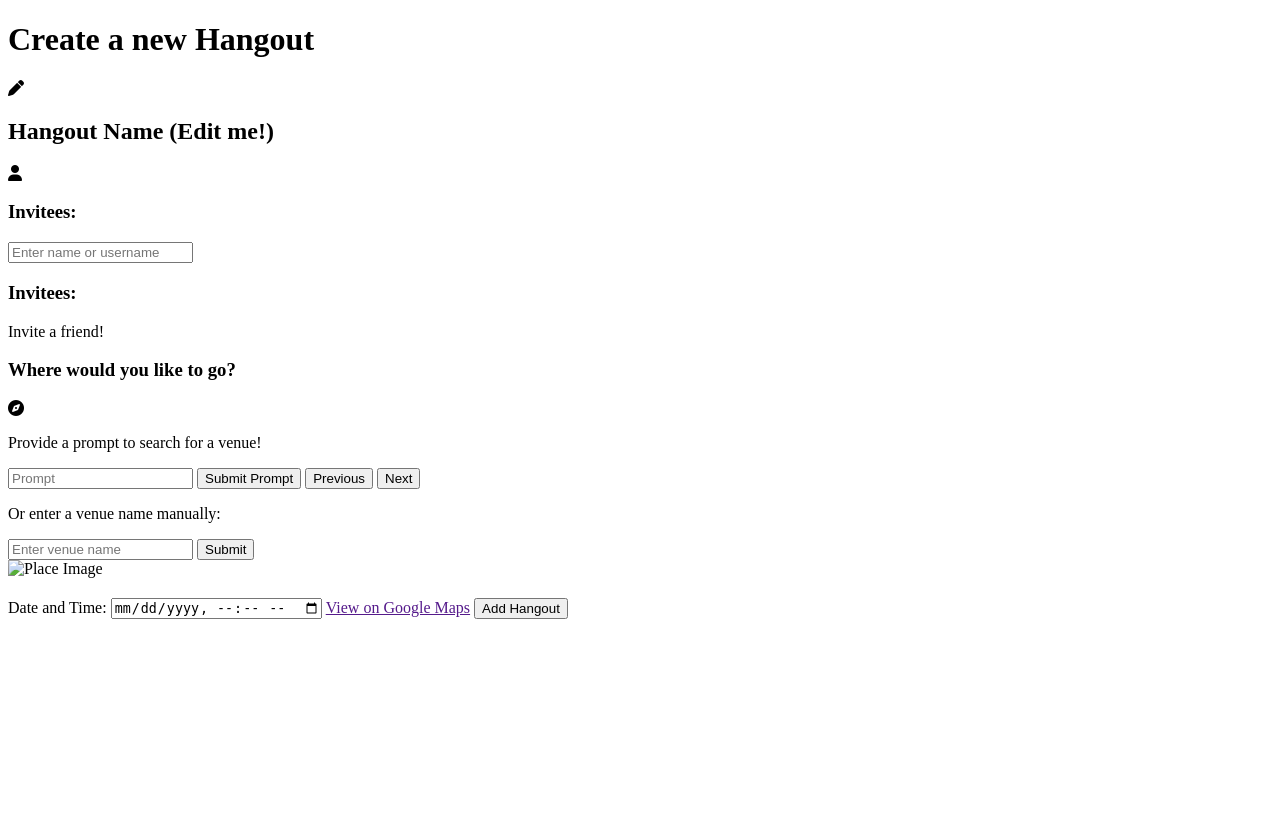
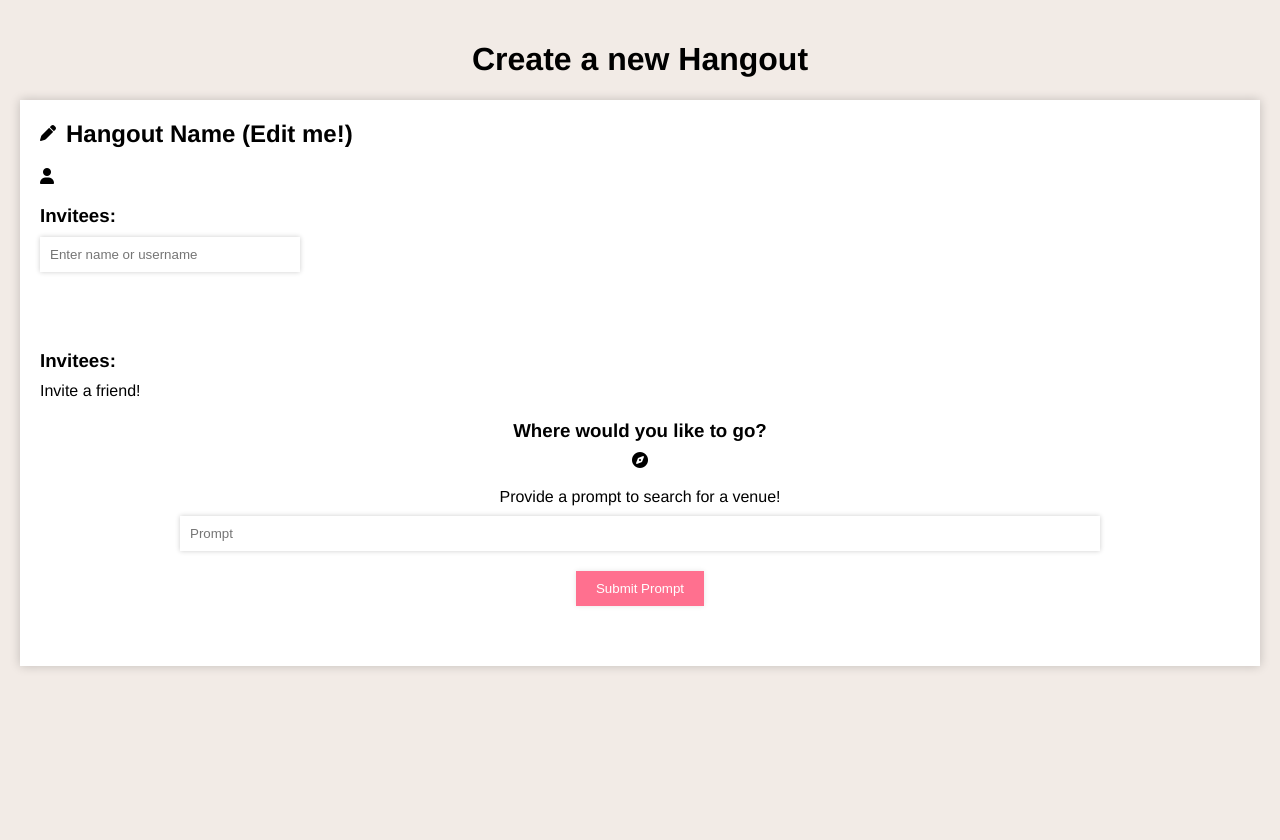
Before and after one commit to ralphmettle/meet.ly, a Flask app: page /hangouts/new in a window 1280 px wide. Before the commit the page ends 619 px from the top, so only its background shows below. Run offline with Flask 3, Linux system fonts and the light colour scheme; a user stored in the database is signed in; some libraries are stand-ins or nearby versions.

Commit message:
Almost done! Last few CSS to do.

```diff
--- a/static/css/new_hangout.css
+++ b/static/css/new_hangout.css
@@ -0,0 +1,247 @@
+:root {
+    --accent-color: #86786f;
+    --accent-color-dark: #534e4a;
+    --accent-color-darker: #161a46;
+    --secondary-color: #ff708f;
+    --secondary-color-light: #ff85aa;
+    --background-color: #f2ebe6;
+    --text-color: #616161;
+    --text-color-dark: #0e0e0e;
+}
+
+body {
+    font-family: Helvetica, Arial, sans-serif;
+    margin: 0;
+    padding: 0;
+}
+
+.page-container {
+    display: flex;
+    flex-direction: column;
+    align-items: center;
+    justify-content: flex-start;
+    height: 100vh;
+    background-color: var(--background-color);
+    padding: 20px;
+}
+
+.form-container {
+    width: 100%;
+    background-color: #fff;
+    box-shadow: 0 0 10px rgba(0, 0, 0, 0.2);
+    padding: 20px;
+    box-sizing: border-box;
+}
+
+.hangout_title-container,
+.invitee-container,
+.location-container {
+    margin-bottom: 20px;
+}
+
+.hangout_title-container {
+    display: flex;
+    align-items: center;
+}
+
+.pen-icon {
+    margin-right: 10px;
+}
+
+.hangout_title h2 {
+    margin: 0;
+    padding: 0;
+}
+
+.invitee-container h3,
+.location-container h3 {
+    margin-bottom: 10px;
+}
+
+.location-container h3,
+.location-container i {
+  display: flex;
+  justify-content: center;
+}
+
+.invitee_search-container,
+.invitee_list-container,
+.location_input-container {
+    margin-top: 20px;
+}
+
+.invitee_search-container {
+  display: flex;
+}
+
+.invitee-container,
+.invited_list {
+  display: flex;
+  flex-direction: column;
+}
+
+#invitee-input {
+  display: flex;
+  width: 20%;
+  padding: 10px;
+  margin-bottom: 20px;
+  border: white;
+  box-shadow: 0 0 5px rgba(0, 0, 0, 0.2);
+  align-self: center;
+}
+
+.invitee-card,
+.invited-card {
+    display: flex;
+    flex-direction: row;
+    align-items: center;
+    padding: 10px;
+    margin: 10px;
+    box-shadow: 0 0 2px rgba(0, 0, 0, 0.2);
+    max-width: 250px;
+    height: 75px;
+    background-color: white;
+}
+
+.invitee-card img,
+.invited-card img {
+    width: 50px;
+    height: 50px;
+    object-fit: cover;
+    border-radius: 50%;
+    margin-right: 10px;
+    margin-left: 10px;
+}
+
+.invitee-card h3,
+.invited-card h3 {
+  margin-right: 20px;
+}
+
+
+.invitee-card button {
+  margin-right: 10px;
+  background-color: var(--secondary-color);
+  color: white;
+  padding: 10px 20px;
+  border: none;
+  cursor: pointer;
+  box-shadow: 0 0 5px rgba(0, 0, 0, 0.1);
+}
+
+
+.invited-card button {
+  margin-right: 10px;
+  background-color: var(--secondary-color);
+  color: white;
+  padding: 10px 12px;
+  border: none;
+  cursor: pointer;
+  box-shadow: 0 0 5px rgba(0, 0, 0, 0.1);
+}
+
+.location_input-container {
+    display: flex;
+    flex-direction: column;
+    align-items: center;
+}
+
+.prompt-container {
+    display: flex;
+    flex-direction: column;
+    align-items: center;
+    width: 100%;
+}
+
+.prompt-container p {
+    margin: 0 0 10px;
+    text-align: center;
+}
+
+#prompt {
+    width: 75%;
+    padding: 10px;
+    margin-bottom: 20px;
+    border: white;
+    box-shadow: 0 0 5px rgba(0, 0, 0, 0.2);
+}
+
+#prompt-submit {
+    background-color: var(--secondary-color);
+    color: white;
+    padding: 10px 20px;
+    border: none;
+    cursor: pointer;
+    box-shadow: 0 0 5px rgba(0, 0, 0, 0.1);
+    margin-bottom: 20px;
+}
+
+#prompt-submit:hover {
+    background-color: var(--secondary-color-light);
+}
+
+#prev-images,
+#next-images {
+    background-color: var(--accent-color);
+    color: white;
+    padding: 10px;
+    border: none;
+    cursor: pointer;
+    margin-top: 10px;
+    margin-bottom: 10px;
+    width: 100px;
+}
+
+.place_overlay-container {
+    display: none;
+    width: 100%;
+    margin-top: 20px;
+    background-color: #fff;
+    box-shadow: 0 0 10px rgba(0, 0, 0, 0.2);
+    padding: 10px;
+    box-sizing: border-box;
+}
+
+.overlay_content-container {
+    display: flex;
+    flex-direction: column;
+    align-items: flex-start;
+    width: 100%;
+}
+
+#place_image {
+    width: 100%;
+    max-width: 100%;
+    height: auto;
+    margin-bottom: 10px;
+}
+
+#confirm_hangout-button {
+    background-color: var(--secondary-color);
+    color: white;
+    padding: 10px 20px;
+    border: none;
+    cursor: pointer;
+    box-shadow: 0 0 5px rgba(0, 0, 0, 0.1);
+    margin-top: 20px;
+}
+
+#place_name {
+  color: var(--secondary-color);
+  font-size: 200%;
+}
+
+#confirm_hangout-button:hover {
+    background-color: var(--secondary-color-light);
+}
+
+#place_maps_link {
+    color: var(--secondary-color);
+    text-decoration: none;
+    font-size: 85%;
+    margin-top: 10px;
+}
+
+#place_maps_link:hover {
+    text-decoration: underline;
+}
--- a/static/js/new_hangout.js
+++ b/static/js/new_hangout.js
@@ -362,9 +362,11 @@ async function loadPlaceAsHangout(placeId, placeName) {
                         document.getElementById('place_review_summary').textContent = summaryText;
                         document.getElementById('hangout_datetime').value = new Date().toISOString().slice(0, 16);
                         document.getElementById('place_maps_link').href = `https://www.google.com/maps/place/?q=place_id:${placeId}`;
+                        showPlaceDetails();
                     });
 
                     placeImages.push({ containerDiv });
+
                 } else {
                     console.error(`No photos available for ${placeName}.`);
                 }
@@ -374,6 +376,15 @@ async function loadPlaceAsHangout(placeId, placeName) {
             resolve();
         });
     });
+}
+
+document.getElementById('prompt-submit').addEventListener('click', function() {
+    document.getElementById('prev-images').style.display = 'inline-block';
+    document.getElementById('next-images').style.display = 'inline-block';
+});
+
+function showPlaceDetails() {
+    document.getElementById('place_overlay-container').style.display = 'block';
 }
 
 function showPlaceImages() {
--- a/templates/new_hangout.html
+++ b/templates/new_hangout.html
@@ -6,12 +6,12 @@
 
 {% block head %}
 <title>Create Hangout</title>
-<h1>Create a new Hangout</h1>
 <script src="https://kit.fontawesome.com/c5e9f26cf9.js" crossorigin="anonymous"></script>
 {% endblock %}
 
 {% block body %}
 <div class="page-container">
+    <h1>Create a new Hangout</h1>
     <div class="form-container">
         <div class="hangout_title-container">
             <div class="pen-icon">
@@ -47,17 +47,16 @@
                     <button id="prompt-submit">
                         Submit Prompt
                     </button>
-                    <button id="prev-images">Previous</button>
-                    <button id="next-images">Next</button>
                     <div class="place_image-container" id="place_image-container"></div>
+                    <button id="prev-images" style="display: none;">Previous</button>
+                    <button id="next-images" style="display: none;">Next</button>
                 </div>
-                <div class="manual_input_container">
+                <!-- <div class="manual_input_container">
                     <p>Or enter a venue name manually:</p>
-                    <!-- Implement Google Places API Autocomplete -->
                     <input type="text" id="venue-input" placeholder="Enter venue name">
                     <button id="venue-submit">Submit</button>
-                </div>
-                <div class="place_overlay-container" id="place_overlay-container">
+                </div> -->
+                <div class="place_overlay-container" id="place_overlay-container" style="display: none;">
                     <div class="overlay_content-container" id="overlay_content-container">
                         <img id="place_image" src="" alt="Place Image">
                         <h2 id="place_name"></h2>
```
Also changed, not shown: static/css/hangouts.css (+182 -4 lines), static/css/memories.css (+73 -19 lines), templates/memories.html (+7 -3 lines).
